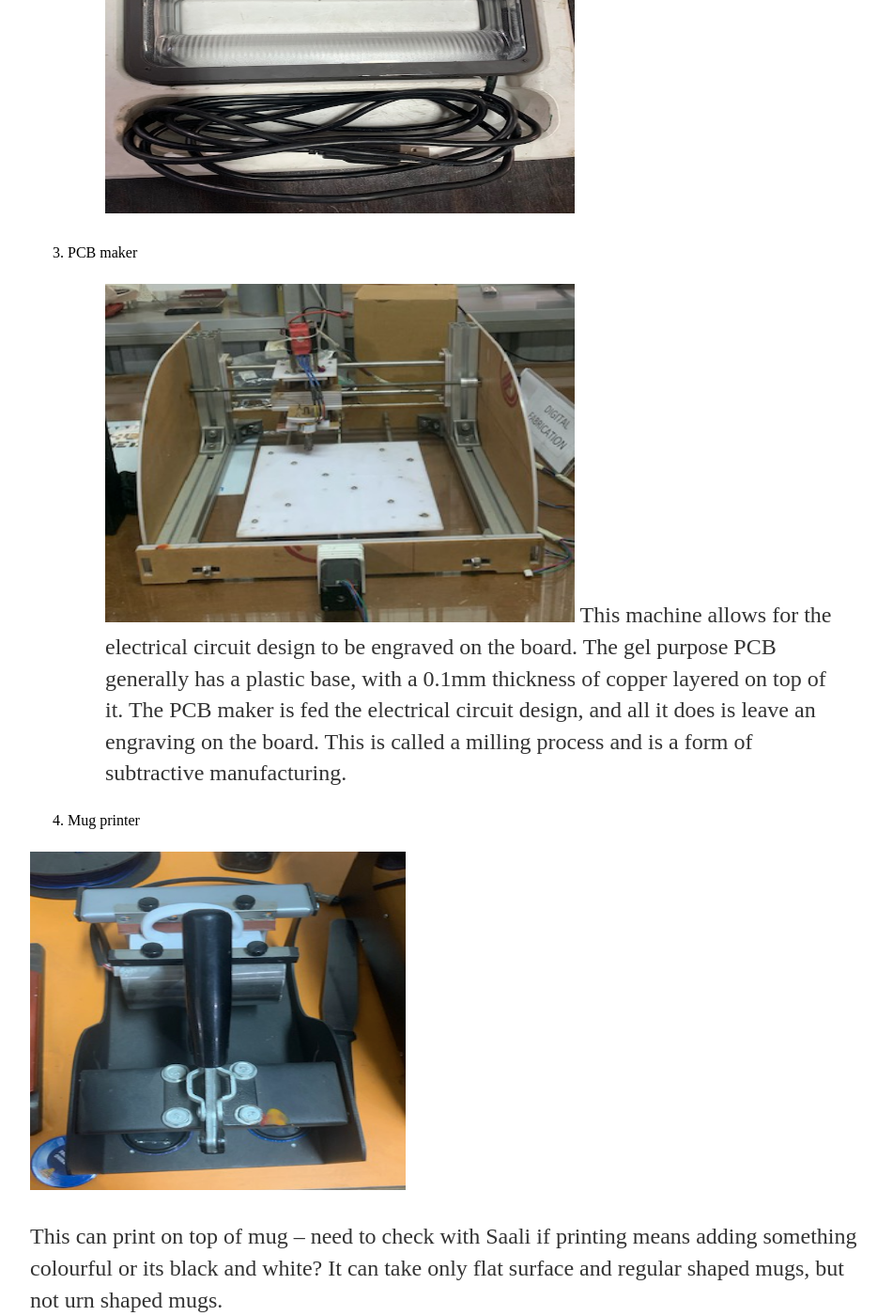
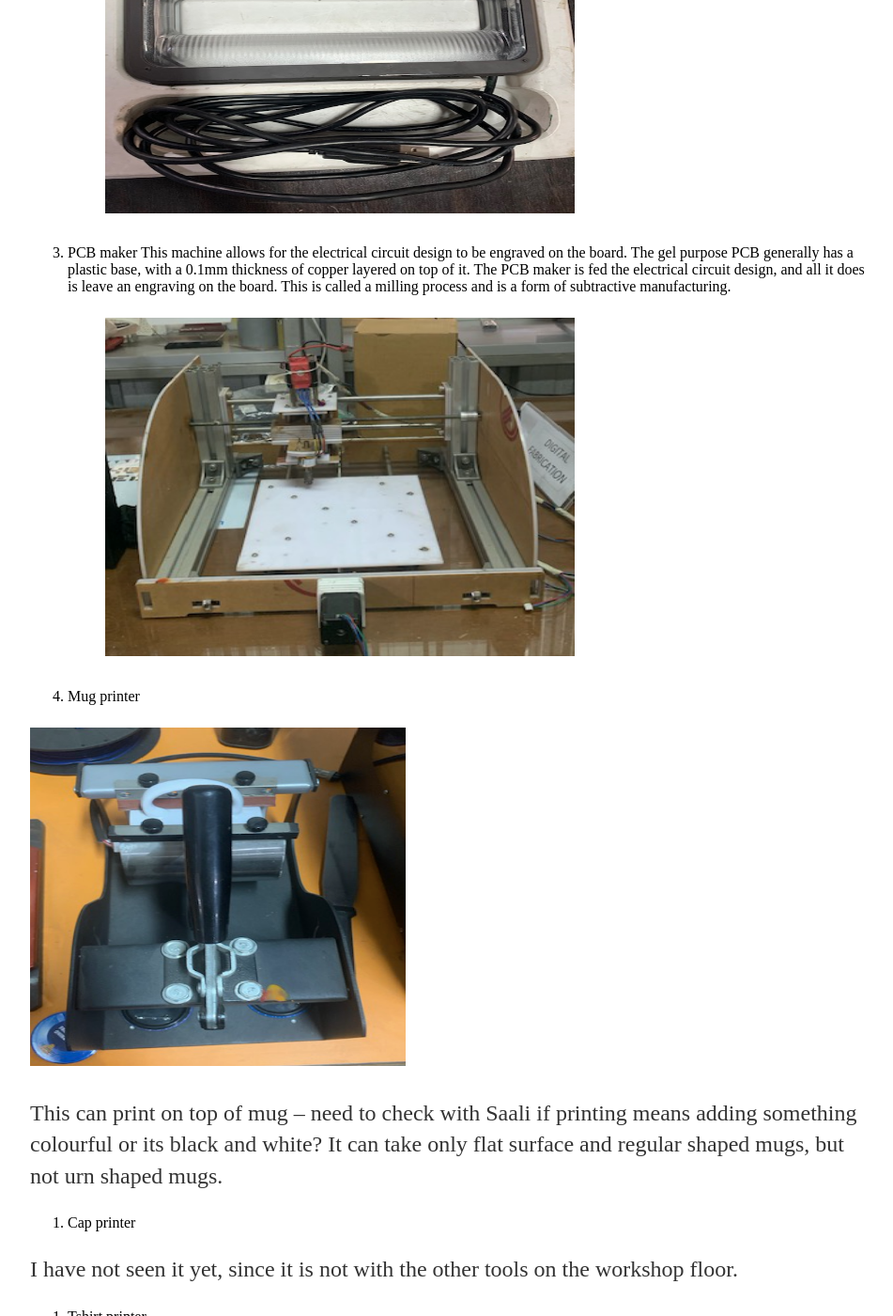
Before and after one commit to AN-M-M/AN-M-M.github.io, a Jekyll site: the page built from _posts/2019-10-21-Week-1-Principles-And-Practices.md, in a window 1280 px wide and 1400 px high, scrolled down 7549 px. Shown: the whole window at 94% size, without its empty margins (160-1111 px from the left). Built offline with Jekyll 4.4.1, drawn with Linux system fonts in a browser that asks for light colours.

Commit message:
Update 2019-10-21-Week-1-Principles-And-Practices.md

```diff
--- a/_posts/2019-10-21-Week-1-Principles-And-Practices.md
+++ b/_posts/2019-10-21-Week-1-Principles-And-Practices.md
@@ -115,12 +115,12 @@ Now each of these in a little bit of detail.
   > ![3D printers](/images/3Dprinters2.jpg){:height="360px" width="500px"}
 
 2. Handheld 3D scanner
- > This is quite an interesting tool -- it is first connected to a laptop using a wire. The 3D scanner has a camera and a        gyroscope, which is moved gently around the object or person that needs to be scanned -- moving slowly from left to right,    keeping the object/person at a distance. I watched a 3D scan of the digital fabricator mentor, Saali. This can be fed into    the 3D printer for printing.
+ > This is quite an interesting tool -- it is first connected to a laptop using a wire. The 3D scanner has a camera and a gyroscope, which is moved gently around the object or person that needs to be scanned -- moving slowly from left to right, keeping the object/person at a distance. I watched a 3D scan of the digital fabricator mentor, Saali. This can be fed into    the 3D printer for printing.
    > ![handheld scanner](/images/handheldscanner.jpg){:height="360px" width="500px"}
 
 3. PCB maker
- > ![PCB maker](/images/pcbmaker.png){:height="360px" width="500px"}
- This machine allows for the electrical circuit design to be engraved on the board. The gel purpose PCB generally has a          plastic base, with a 0.1mm thickness of copper layered on top of it. The PCB maker is fed the electrical circuit design,      and all it does is leave an engraving on the board. This is called a milling process and is a form of subtractive manufacturing.
+ This machine allows for the electrical circuit design to be engraved on the board. The gel purpose PCB generally has a plastic base, with a 0.1mm thickness of copper layered on top of it. The PCB maker is fed the electrical circuit design, and all it does is leave an engraving on the board. This is called a milling process and is a form of subtractive manufacturing.
+  > ![PCB maker](/images/pcbmaker.png){:height="360px" width="500px"}
 
 4. Mug printer
 
```
